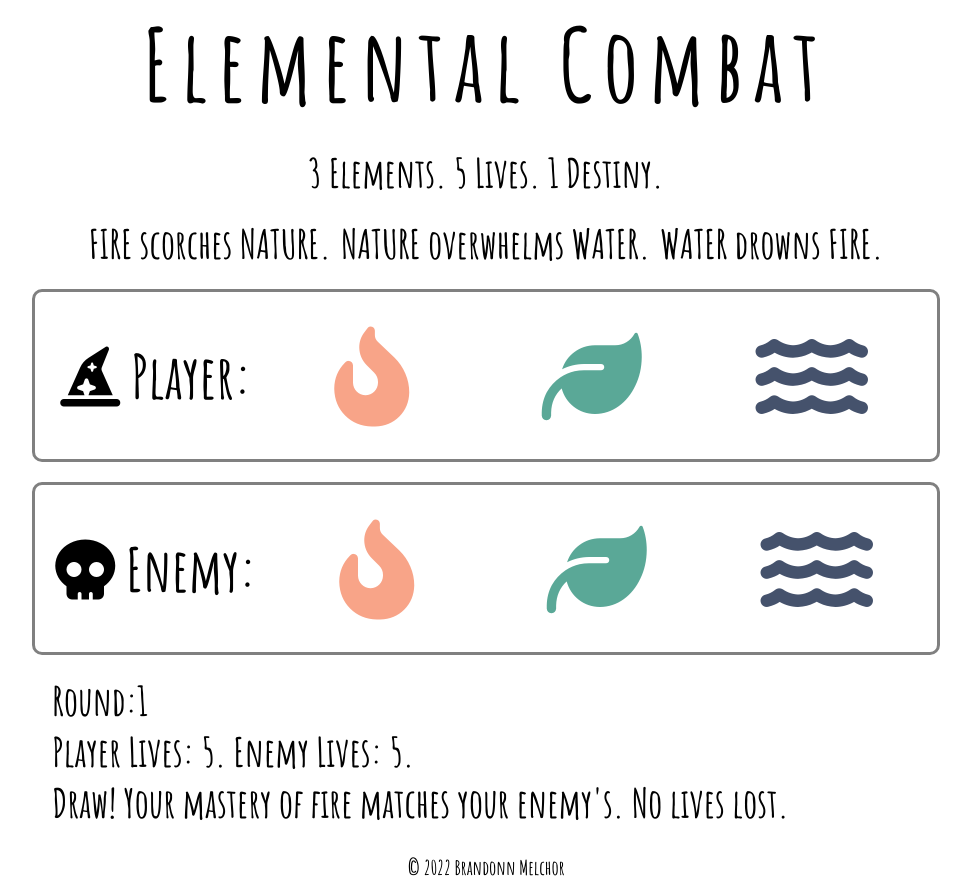
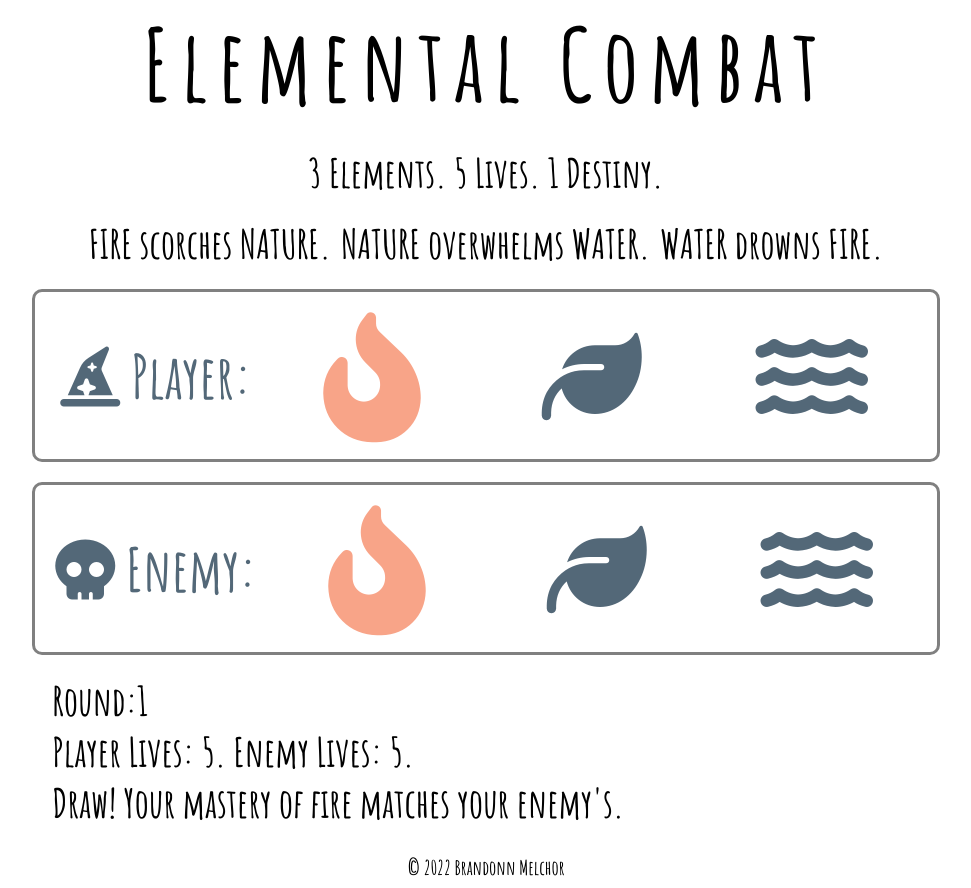
Before and after one commit to brandonnmelchor/elemental-combat, a plain HTML site: page index.html in a window 1280 px wide. Both pictures are taken after a click on the element 525 px from the left and 375 px from the top of the page. Shown: the whole page, without its empty margins (154-1125 px from the left). Drawn offline with Linux system fonts and the light colour scheme.

Commit message:
add animations to player and computer selections

```diff
--- a/index.html
+++ b/index.html
@@ -28,22 +28,22 @@
 
       <div class="player-area">
         <div class="player-icon"><i class="fa-solid fa-hat-wizard"></i> Player:</div>
-        <div class="element fire" id="fire"><i class="fa-solid fa-fire-flame-curved"></i></div>
-        <div class="element nature" id="nature"><i class="fa-solid fa-leaf"></i></div>
-        <div class="element water" id="water"><i class="fa-solid fa-water"></i></div>
+        <div class="element" id="fire"><i class="fa-solid fa-fire-flame-curved"></i></div>
+        <div class="element" id="nature"><i class="fa-solid fa-leaf"></i></div>
+        <div class="element" id="water"><i class="fa-solid fa-water"></i></div>
       </div>
 
       <div class="computer-area">
         <div class="player-icon"><i class="fa-solid fa-skull"></i> Enemy:</div>
-        <div class="element fire" id="computer-fire"><i class="fa-solid fa-fire-flame-curved"></i></div>
-        <div class="element nature" id="computer-nature"><i class="fa-solid fa-leaf"></i></div>
-        <div class="element water" id="computer-water"><i class="fa-solid fa-water"></i></div>
+        <div class="element" id="computer-fire"><i class="fa-solid fa-fire-flame-curved"></i></div>
+        <div class="element" id="computer-nature"><i class="fa-solid fa-leaf"></i></div>
+        <div class="element" id="computer-water"><i class="fa-solid fa-water"></i></div>
       </div>
 
       <div class="game-score">
         <p id="rounds">Round: 0.</p>
         <p id="lives">Player Lives: 5. Enemy Lives: 5.</p>
-        <p id="game-announcer">Combat Area: Empty</p>
+        <p id="game-announcer">Your enemy stands before you. Do you choose to fight?</p>
       </div>
 
       <div id="play-again"></div>
--- a/javascript.js
+++ b/javascript.js
@@ -7,13 +7,17 @@ const LivesCounter = document.querySelector("#lives");
 const gameAnnouncer = document.querySelector("#game-announcer");
 const playAgain = document.querySelector("#play-again");
 
+const computerElements = document.querySelectorAll(".computer-area .element");
 const elements = document.querySelectorAll(".player-area .element");
 elements.forEach((element) => element.addEventListener("click", playRound));
 
 function playRound() {
   const playerElement = this.attributes["id"].nodeValue;
   const computerElement = computerPlay();
-  // const playerSelected = document.querySelector(`.element[id="${this.attributes["id"].nodeValue}"]`);
+
+  const playerSelected = document.querySelector(`.element[id="${this.attributes["id"].nodeValue}"]`);
+  const computerSelected = document.querySelector(`.element[id="computer-${computerElement}"]`);
+  highlightElements(playerSelected, computerSelected, computerElement);
 
   gameAnnouncer.textContent = checkRoundWinner(playerElement, computerElement);
   roundCounter.textContent = `Round:${++rounds}`;
@@ -32,9 +36,17 @@ function computerPlay() {
   else return "water";
 }
 
+function highlightElements(playerSelected, computerSelected, computerElement) {
+  elements.forEach((element) => element.classList.remove("fire", "nature", "water"));
+  computerElements.forEach((element) => element.classList.remove("fire", "nature", "water"));
+
+  playerSelected.classList.add(`${playerSelected.attributes["id"].nodeValue}`, "selected");
+  computerSelected.classList.add(`${computerElement}`, "selected");
+}
+
 function checkRoundWinner(playerElement, computerElement) {
   if (playerElement === computerElement) {
-    return `Draw! Your mastery of ${computerElement} matches your enemy's. No lives lost.`;
+    return `Draw! Your mastery of ${computerElement} matches your enemy's.`;
   } else if (
     (playerElement === "fire" && computerElement === "nature") ||
     (playerElement === "nature" && computerElement === "water") ||
@@ -69,10 +81,12 @@ function resetGame() {
 
   roundCounter.textContent = `Round:${rounds}`;
   LivesCounter.textContent = `Player Lives: ${playerLives}. Enemy Lives: ${computerLives}.`;
-  gameAnnouncer.textContent = "Combat Area: Empty";
+  gameAnnouncer.textContent = "Your enemy stands before you. Do you choose to fight?";
   playAgain.textContent = "";
   playAgain.classList.remove("play-again");
   playAgain.removeEventListener("click", resetGame);
 
   elements.forEach((element) => element.addEventListener("click", playRound));
+  elements.forEach((element) => element.classList.remove("fire", "nature", "water"));
+  computerElements.forEach((element) => element.classList.remove("fire", "nature", "water"));
 }
--- a/styles.css
+++ b/styles.css
@@ -59,13 +59,13 @@ h1 {
   align-items: center;
   gap: 20px;
   padding: 20px;
+  color: #536878;
   border: 3px solid gray;
   border-radius: 10px;
 }
 
 .player-icon {
   font-size: 3rem;
-  border-radius: 10px;
   -webkit-user-select: none;
   user-select: none;
 }
@@ -73,33 +73,32 @@ h1 {
 .element {
   width: 10rem;
   font-size: 5rem;
-  border-radius: 10px;
   -webkit-user-select: none;
   user-select: none;
-  transition: all .08s ease;
+  transition-property: transform, color;
+  transition-duration: 0.3s;
+  transition-timing-function: ease;
 }
 
 .element:hover,
 #play-again:hover {
   cursor: pointer;
-}
-
-.selected {
-  transform: scale(1.2);
-  border-color: #ffc600;
-  box-shadow: 0 0 1rem #ffc600;
+  transform: scale(1.3);
 }
 
 .fire {
+  transform: scale(1.3);
   color: #F8A488;
 }
 
 .nature {
+  transform: scale(1.3);
   color: #5AA897;
 }
 
 .water {
-  color: #45526C;
+  transform: scale(1.3);
+  color: #4095bf;
 }
 
 .game-score{
@@ -110,7 +109,6 @@ h1 {
 #play-again {
   width: 10rem;
   font-size: 2rem;
-  border-radius: 10px;
   -webkit-user-select: none;
   user-select: none;
   transition: all .08s ease;
```
